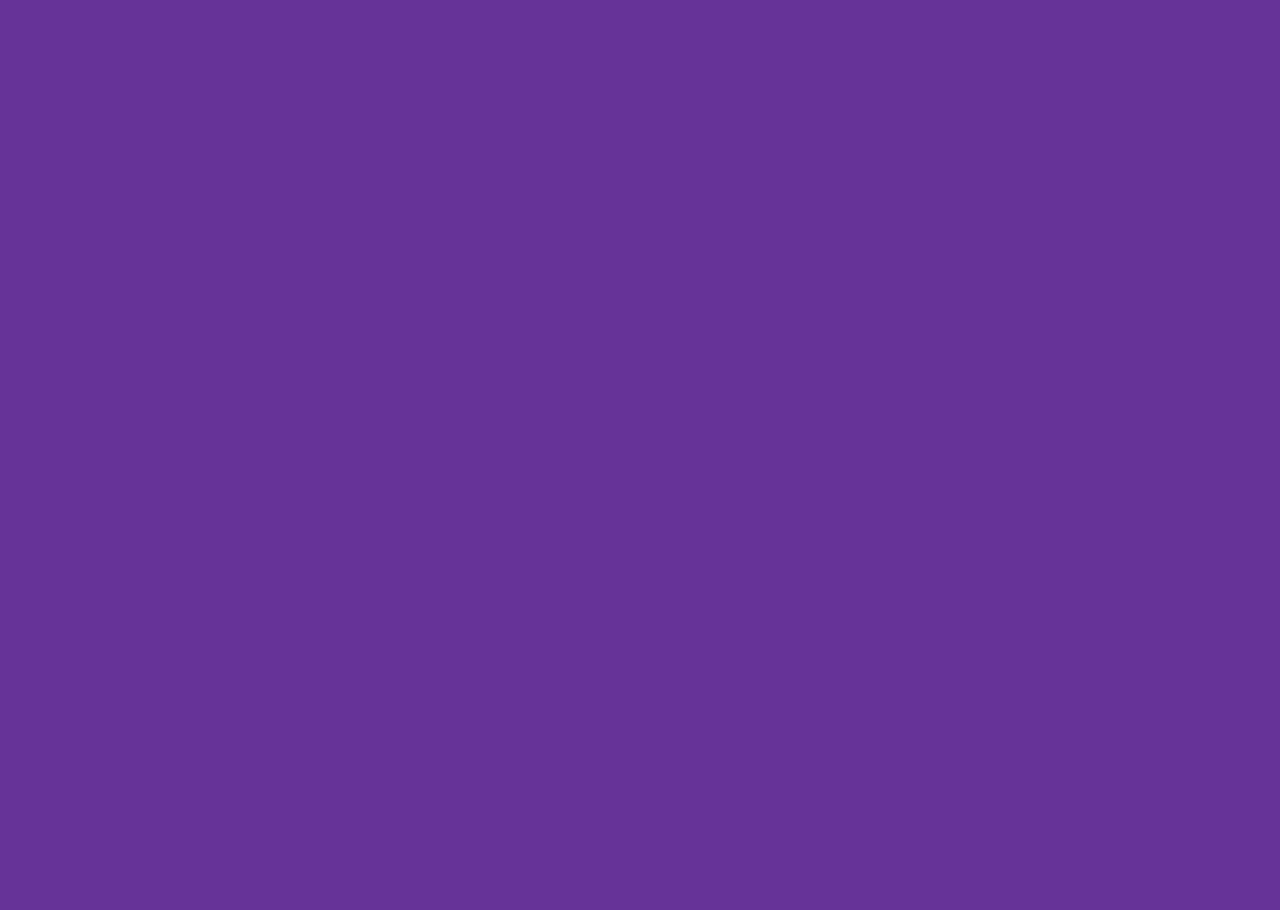
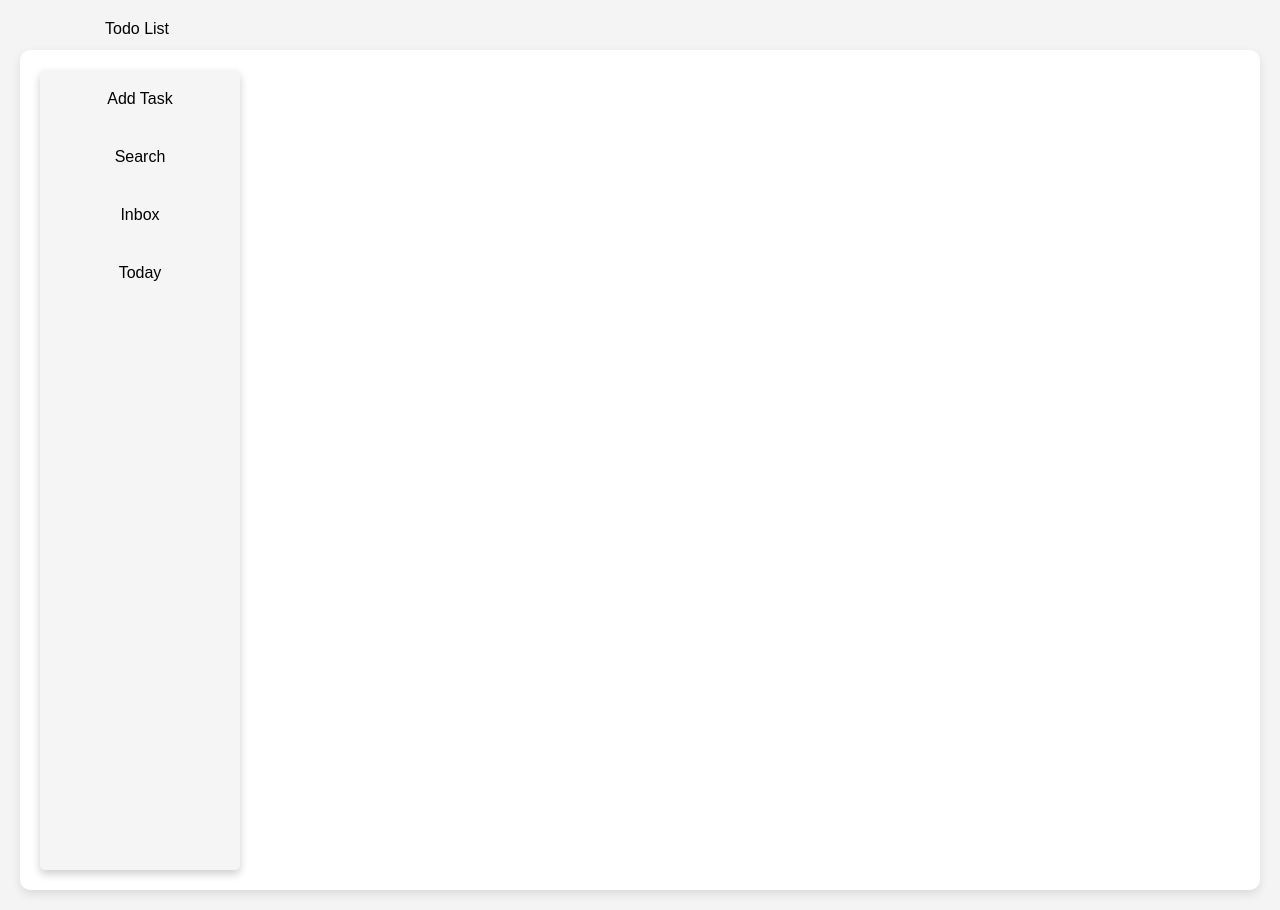
Before and after one commit to RunTheLi/Todo_List, a website built with webpack: page src/template.html in a window 1280 px wide. Before the commit the page ends 800 px from the top, so only its background shows below. Built offline with nearby package versions, Linux system fonts and the light colour scheme.

Commit message:
feat: add html css

```diff
--- a/src/styles.css
+++ b/src/styles.css
@@ -1,4 +1,58 @@
 /* styles.css */
 body {
-    background-color: rebeccapurple;
-  }
+  font-family: Arial, sans-serif;
+  margin: 0;
+  padding: 0;
+  background-color: #f4f4f4;
+}
+
+#outer-frame {
+  display: flex;
+  height: 800px;
+  flex-direction: row; /* This makes the inner frame and display div appear side by side */
+  margin: 20px;
+  box-shadow: 0 4px 10px rgba(0, 0, 0, 0.1); /* Outer shadow */
+  border-radius: 10px; /* Optional: adds rounded corners to outer frame */
+  padding: 20px;
+  background-color: #fff; /* Set a background color to see the shadow effect */
+}
+
+#inner-frame {
+  background-color: whitesmoke;
+  display: flex;
+  flex-direction: column; /* This makes the buttons stack vertically */
+  width: 200px; /* Adjust width as needed */
+  margin-right: 20px; /* Space between buttons and display section */
+  box-shadow: 0 4px 8px rgba(0, 0, 0, 0.2); /* Inner shadow for the frame */
+  border-radius: 5px; /* Optional: adds rounded corners to inner frame */
+}
+button {
+  padding: 10px;
+  margin: 10px 0;
+  font-size: 16px;
+  cursor: pointer;
+  background-color: transparent;
+  color: black;
+  border: none;
+  border-radius: 5px;
+}
+
+button:hover {
+  background-color: gray;
+}
+
+#Display {
+  flex-grow: 1; /* Ensures this section takes up remaining space */
+  background-color: #fff;
+  padding: 20px;
+  border-radius: 5px;
+  box-shadow: 0 4px 8px rgba(0, 0, 0, 0.1);
+  transition: opacity 0.5s ease;
+}
+
+#descrip {
+    width: 100px;
+    height: 10px;
+    margin-left: 105px;
+    margin-top: 20px;
+}
--- a/src/template.html
+++ b/src/template.html
@@ -3,9 +3,23 @@
 <head>
     <meta charset="UTF-8">
     <meta name="viewport" content="width=device-width, initial-scale=1.0">
-    <title>Document</title>
+    <title>Todo List</title>
+    <link rel="stylesheet" href="styles.css">
 </head>
 <body>
+    <div id="descrip">Todo List</div>
+    <div id="outer-frame">
+        <div id="inner-frame">
+            <button id="add-task">Add Task</button>
+            <button id="search">Search</button>
+            <button id="inbox">Inbox</button>
+            <button id="today">Today</button>
+        </div>
+        <div id="Display" style="display:none;">
+        </div>
+    </div>
 
+    </form>
+    <script src="index.js"></script>
 </body>
 </html>
```
